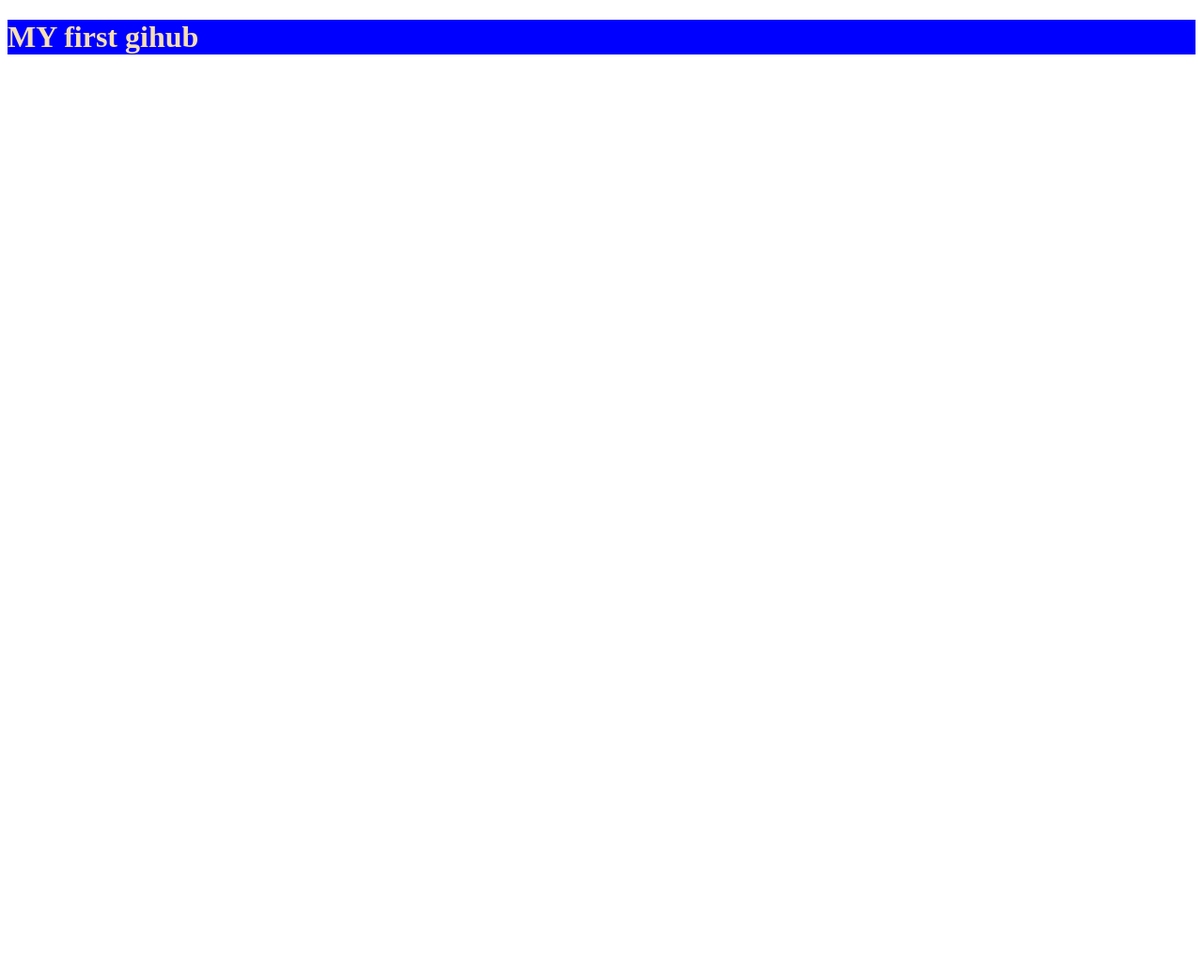
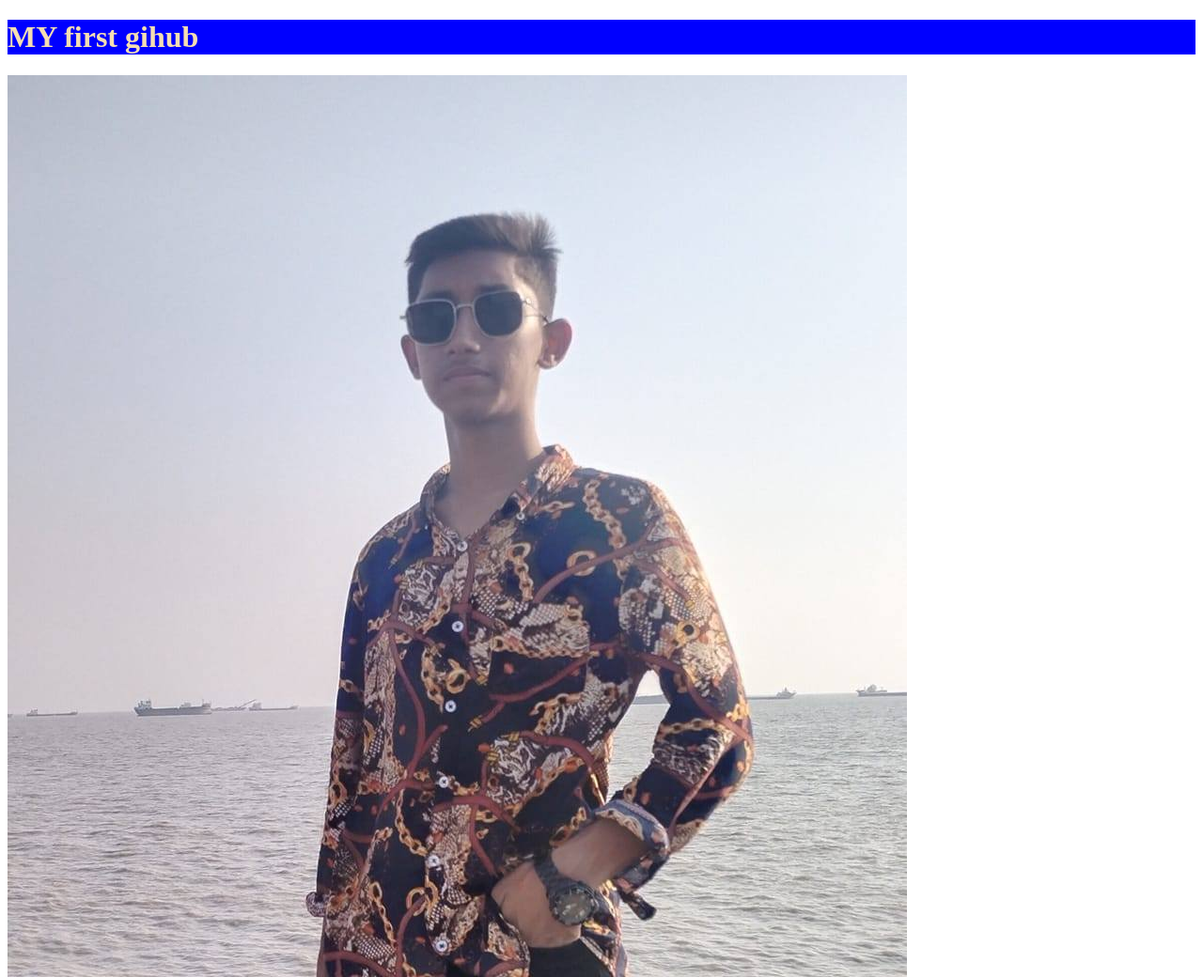
Before and after one commit to safin878/modul-2, a plain HTML site: page index.html in a window 1280 px wide. Shown: the whole page at 94% size. Before the commit the page ends 800 px from the top, so only its background shows below. Drawn offline with Linux system fonts and the light colour scheme.

Commit message:
first commit

```diff
--- a/index.html
+++ b/index.html
@@ -8,5 +8,6 @@
 </head>
 <body>
     <h1>MY first gihub</h1>
+    <img src="potenga.jpg" alt="">
 </body>
 </html>
```
